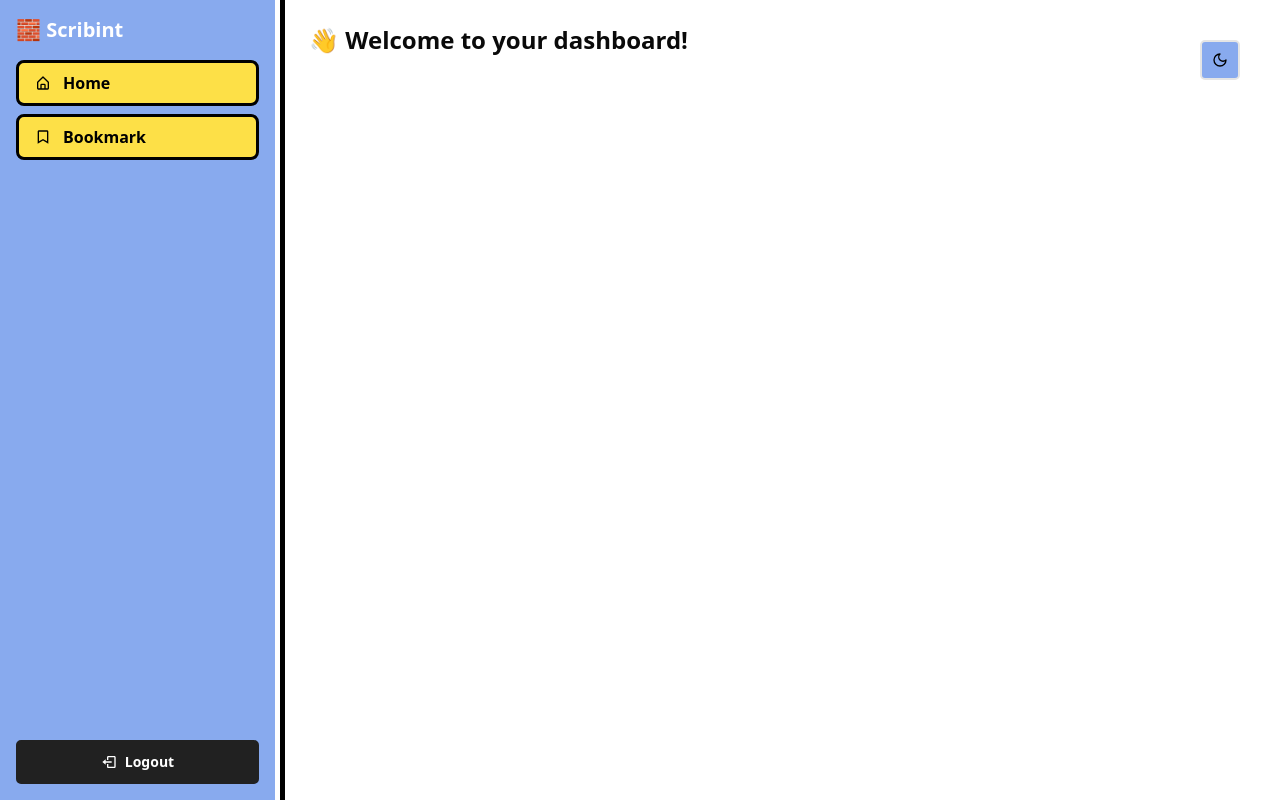
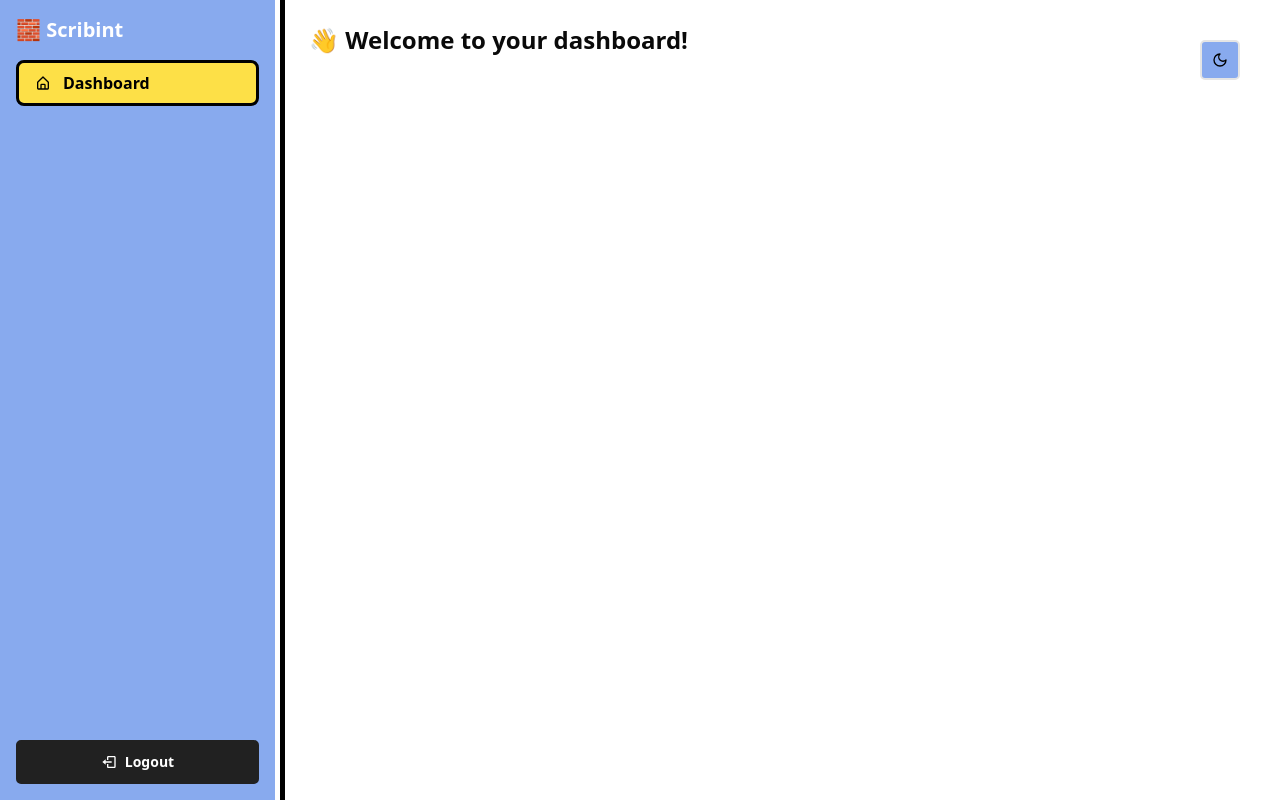
Before and after one commit to afnanhussain2002/read-podcast, a Next.js app: page /dashboard in a window 1280 px wide. Built offline with nearby package versions, Linux system fonts and the light colour scheme.

Commit message:
change a menu name and remove a menu

```diff
--- a/components/Sidebar.tsx
+++ b/components/Sidebar.tsx
@@ -26,8 +26,8 @@ const Sidebar = () => {
       >
         <div className="text-xl font-extrabold mb-4">🧱 Scribint</div>
 
-        <NavItem icon={<BiHomeAlt />} label="Home" />
-        <NavItem icon={<BiBookmark />} label="Bookmark" />
+        <NavItem icon={<BiHomeAlt />} label="Dashboard" />
+
 
         {submenuOpen && (
           <div className="mt-2 ml-6 flex flex-col gap-2">
```
